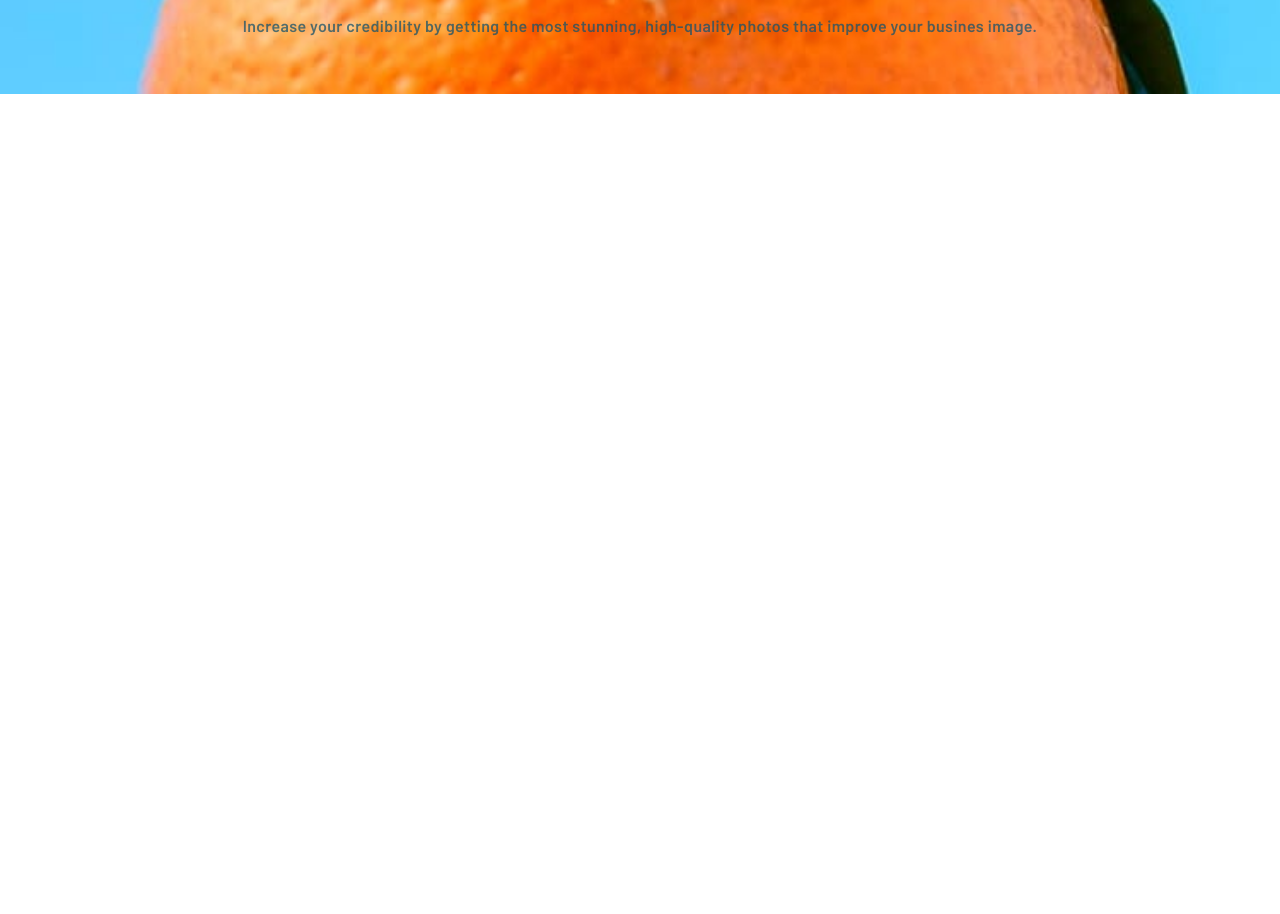
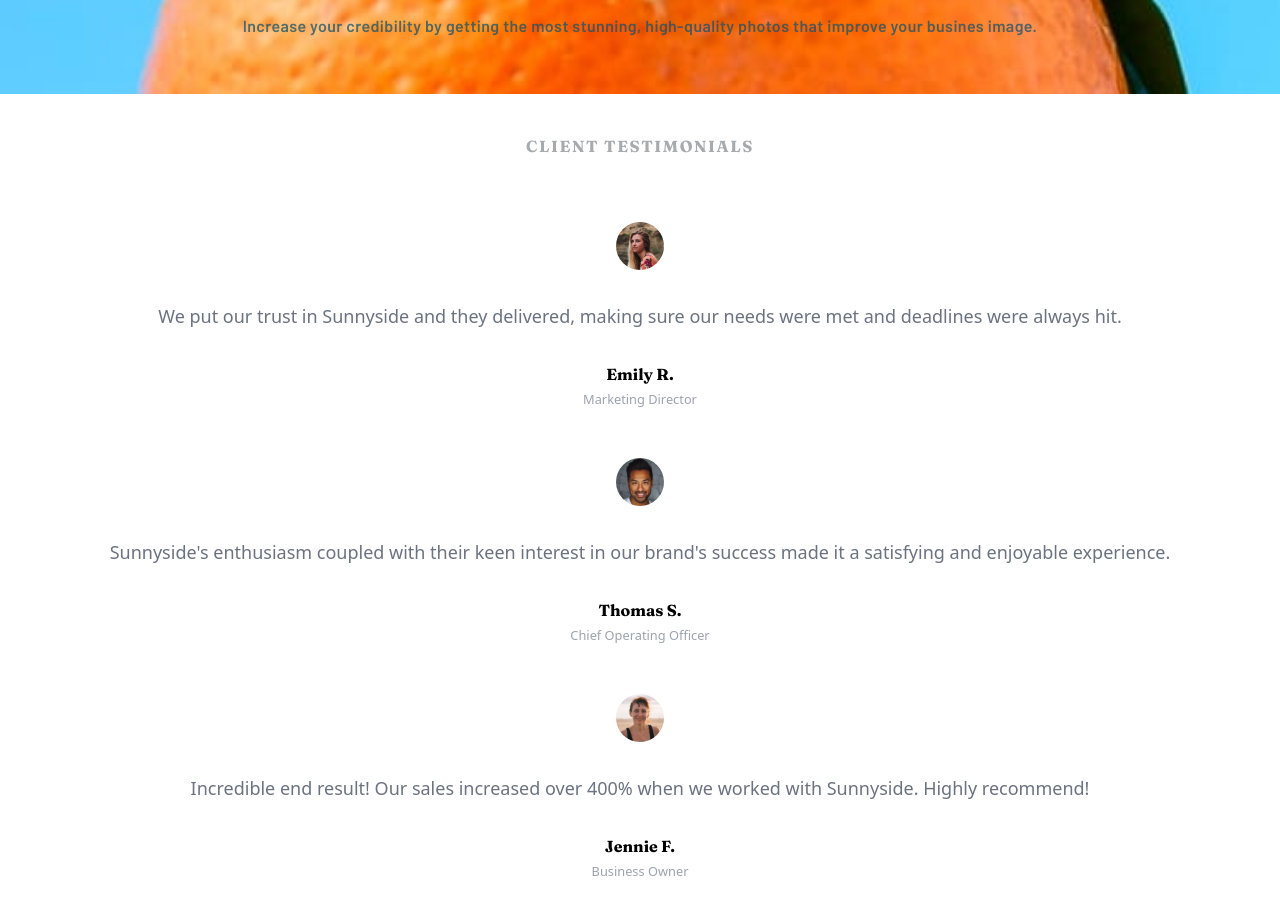
Before and after one commit to mdubelbeis/sunnyside-agency-landing-page, a React (Vite) app: page / in a window 1280 px wide. Shown: the part 3460-4374 px from the top of the page. Before the commit the page ends 3554 px from the top, so only its background shows below. Built offline with nearby package versions, Linux system fonts and the light colour scheme.

Commit message:
styled testimonials

```diff
--- a/src/components/App.jsx
+++ b/src/components/App.jsx
@@ -1,5 +1,6 @@
 import Header from './header/Header';
 import Products from './products/Products';
+import ClientTestimonials from './testimonials/ClientTestimonials';
 
 const App = () => {
   return (
@@ -7,6 +8,7 @@ const App = () => {
       <Header />
       <main>
         <Products />
+        <ClientTestimonials />
       </main>
     </div>
   );
--- /dev/null
+++ b/src/components/testimonials/Client.jsx
@@ -0,0 +1,24 @@
+const Client = ({ testimonial, img }) => {
+  return (
+    <div className="flex flex-col items-center">
+      <div>
+        <img
+          className="rounded-full w-12"
+          src={img}
+          alt="client picture"
+        />
+      </div>
+      <div className="mt-8 text-lg text-gray-500">
+        <p>{testimonial.text}</p>
+      </div>
+      <div className="mt-8 font-fraunces">
+        <p>{testimonial.name}</p>
+      </div>
+      <div className="text-gray-400">
+        <small>{testimonial.role}</small>
+      </div>
+    </div>
+  );
+};
+
+export default Client;
--- /dev/null
+++ b/src/components/testimonials/ClientTestimonials.jsx
@@ -0,0 +1,43 @@
+import clientEmily from '../../images/image-emily.jpg';
+import clientThomas from '../../images/image-thomas.jpg';
+import clientJennie from '../../images/image-jennie.jpg';
+
+import Client from './Client';
+
+const testimonial = [
+  {
+    text: 'We put our trust in Sunnyside and they delivered, making sure our needs were met and deadlines were always hit.',
+
+    name: 'Emily R.',
+    role: 'Marketing Director',
+  },
+  {
+    text: "Sunnyside's enthusiasm coupled with their keen interest in our brand's success made it a satisfying and enjoyable experience.",
+
+    name: 'Thomas S.',
+    role: 'Chief Operating Officer',
+  },
+  {
+    text: 'Incredible end result! Our sales increased over 400% when we worked with Sunnyside. Highly recommend!',
+
+    name: 'Jennie F.',
+    role: 'Business Owner',
+  },
+];
+
+const ClientTestimonials = () => {
+  return (
+    <section className="flex flex-col space-y-8 mt-10 text-center">
+      <h2 className="font-fraunces text-grayish-blue tracking-widest text-base">
+        CLIENT TESTIMONIALS
+      </h2>
+      <div className="space-y-12 p-8">
+        <Client testimonial={testimonial[0]} img={clientEmily} />
+        <Client testimonial={testimonial[1]} img={clientThomas} />
+        <Client testimonial={testimonial[2]} img={clientJennie} />
+      </div>
+    </section>
+  );
+};
+
+export default ClientTestimonials;
```
